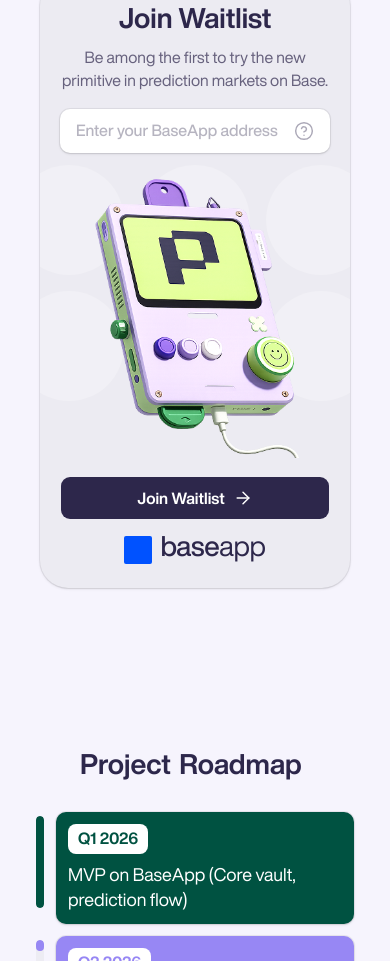
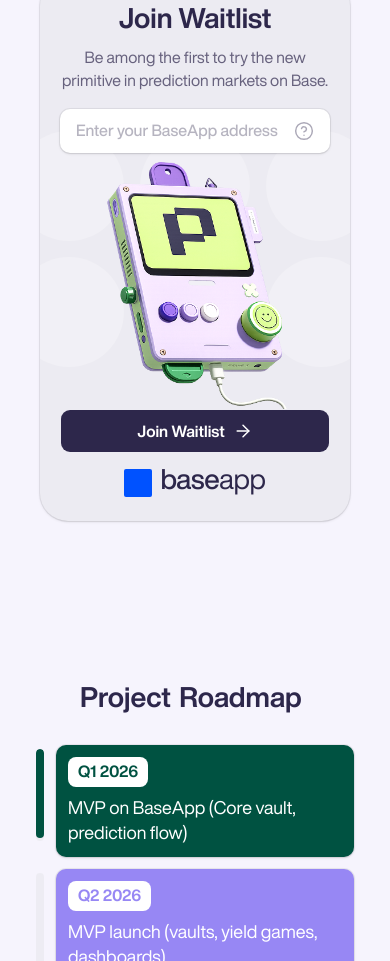
Before and after one commit to PraxisFinance/landing, a Next.js app: page / in a window 390 px wide. Shown: the part 2374-3335 px from the top of the page. Built offline with nearby package versions, Linux system fonts and the light colour scheme.

Commit message:
fix mobile img

```diff
--- a/components/sections/join-waitlist/JoinWaitlistSection.tsx
+++ b/components/sections/join-waitlist/JoinWaitlistSection.tsx
@@ -198,13 +198,13 @@
 
           {isMobile && (
             <div className="relative flex min-h-0 w-full flex-col">
-              <div className="flex h-[315px] w-full items-center justify-center">
+              <div className="flex h-[clamp(248px,62vw,315px)] w-full items-end justify-center">
                 <Image
                   src={JOIN_WAITLIST_IMAGE}
                   alt="Praxis app on a handheld device"
                   width={315}
                   height={315}
-                  className="h-[315px] w-[315px] max-w-full object-contain"
+                  className="h-full w-auto max-w-full object-contain object-bottom"
                   priority={false}
                 />
               </div>
```
